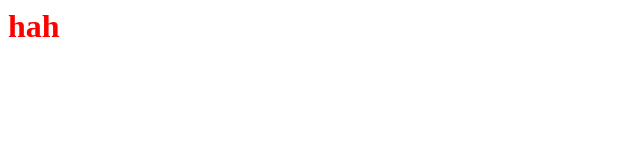
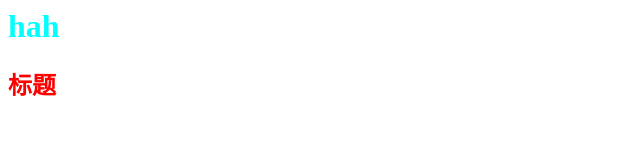
Before and after one commit to mariacarrie/git1106, a plain HTML site: page index.html in a window 1280 px wide. Shown: the whole page, without its empty margins (0-640 px from the left). Drawn offline with Linux system fonts and the light colour scheme.

Commit message:
新增标题标签

```diff
--- a/css/all.css
+++ b/css/all.css
@@ -1,3 +1,6 @@
 body{
     color: red;
 }
+h1{
+    color: aqua;
+}
--- a/index.html
+++ b/index.html
@@ -7,5 +7,6 @@
 </head>
 <body>
     <h1>hah</h1>
+    <h2>标题</h2>
 </body>
 </html>
```
